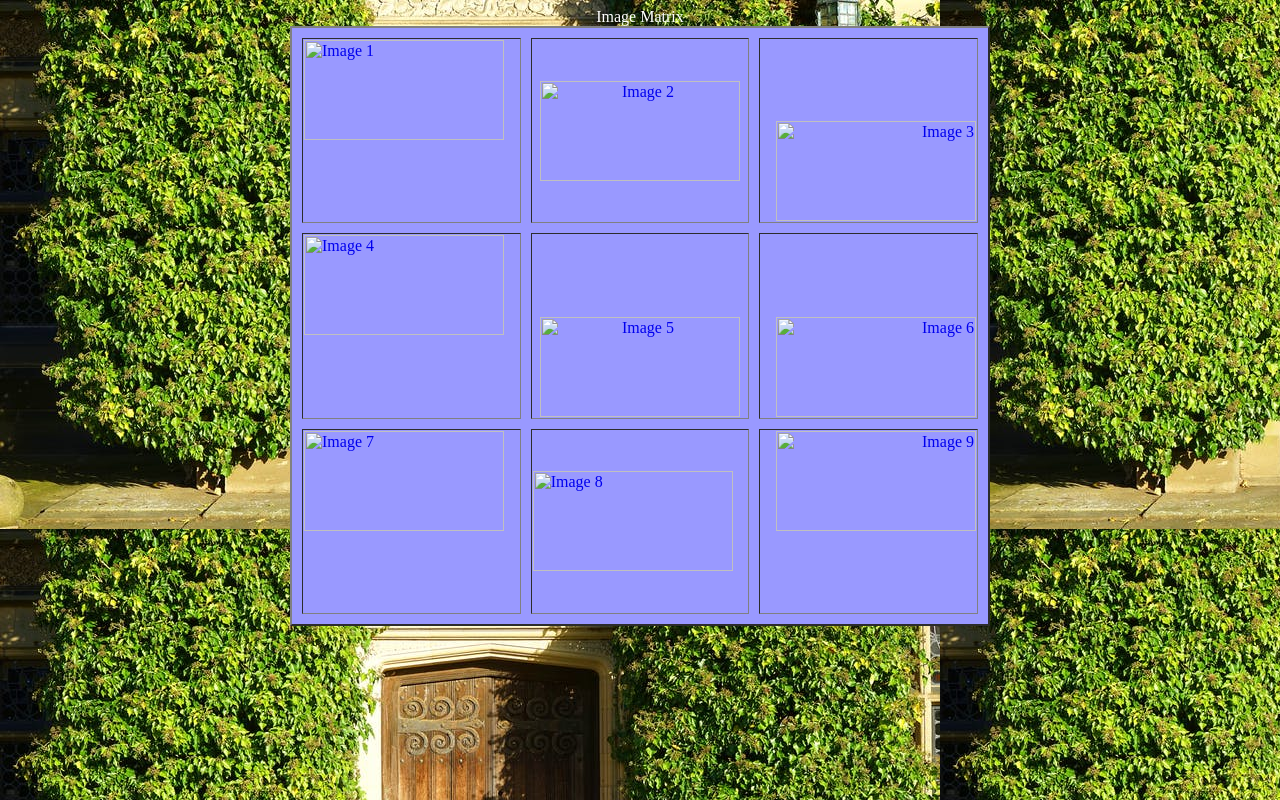
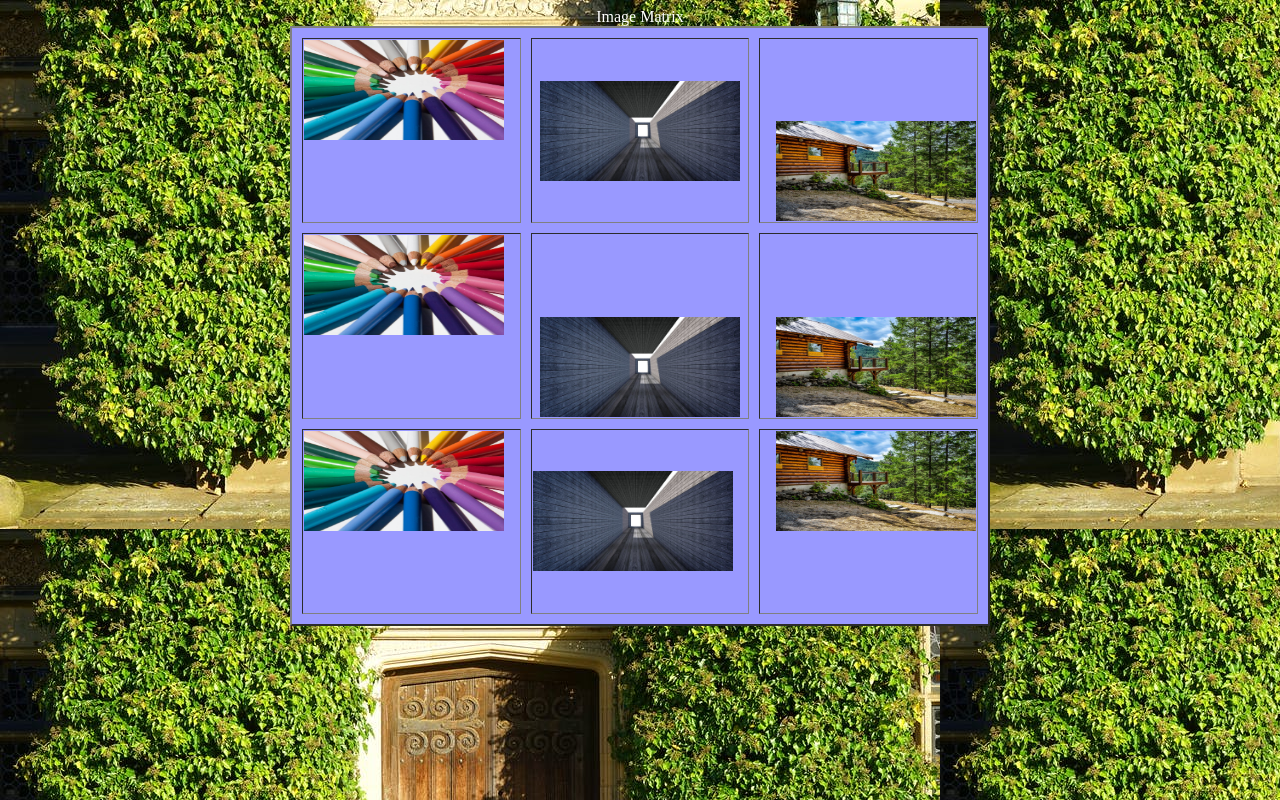
Before and after one commit to uditimehrotra/Assignment2, a plain HTML site: page 7.html in a window 1280 px wide. Drawn offline with Linux system fonts and the light colour scheme; files whose address does not match are found by name.

Commit message:
Update 7.html

```diff
--- a/7.html
+++ b/7.html
@@ -7,19 +7,19 @@
 			<caption><font color="white"> Image Matrix</font></caption>
 			<tr>
 
-				<td align=left valign=top><a href="Week1_1.html" target=_self><img src=images/6.jpg height=100 width=200 alt="Image 1" /></a> </td>
-				<td align=center valign=middle><a href="Week1_1.html" target=_self><img src=images/7.jpeg height=100 width=200 alt="Image 2" /></a></td>
-				<td align=right valign=bottom><a href="Week1_1.html" target=_self><img src=images/8.jpeg height=100 width=200 alt="Image 3" /></a></td>
+				<td align=left valign=top><a href="Week1_1.html" target=_self><img src=6.jpg height=100 width=200 alt="Image 1" /></a> </td>
+				<td align=center valign=middle><a href="Week1_1.html" target=_self><img src=7.jpeg height=100 width=200 alt="Image 2" /></a></td>
+				<td align=right valign=bottom><a href="Week1_1.html" target=_self><img src=8.jpeg height=100 width=200 alt="Image 3" /></a></td>
 			</tr>
 			<tr>
-				<td align=left valign=top><a href="Week1_1.html" target=_self><img src=images/6.jpg height=100 width=200 alt="Image 4" /></a></td>
-				<td align=center valign=bottom><a href="Week1_1.html" target=_self><img src=images/7.jpeg height=100 width=200 alt="Image 5" /></a></td>
-				<td align=right valign=bottom><a href="Week1_1.html" target=_self><img src=images/8.jpeg height=100 width=200 alt="Image 6" /></a></td>
+				<td align=left valign=top><a href="Week1_1.html" target=_self><img src=6.jpg height=100 width=200 alt="Image 4" /></a></td>
+				<td align=center valign=bottom><a href="Week1_1.html" target=_self><img src=7.jpeg height=100 width=200 alt="Image 5" /></a></td>
+				<td align=right valign=bottom><a href="Week1_1.html" target=_self><img src=8.jpeg height=100 width=200 alt="Image 6" /></a></td>
 			</tr>
 			<tr>
-				<td align=left valign=top><a href="Week1_1.html" target=_self><img src=images/6.jpg height=100 width=200 alt="Image 7" /></a></td>
-				<td align=centre valign=middle><a href="Week1_1.html" target=_self><img src=images/7.jpeg height=100 width=200 alt="Image 8" /></a></td>
-				<td align=right valign=top><a href="Week1_1.html" target=_self><img src=images/8.jpeg height=100 width=200 alt="Image 9" /></a></td>
+				<td align=left valign=top><a href="Week1_1.html" target=_self><img src=6.jpg height=100 width=200 alt="Image 7" /></a></td>
+				<td align=centre valign=middle><a href="Week1_1.html" target=_self><img src=7.jpeg height=100 width=200 alt="Image 8" /></a></td>
+				<td align=right valign=top><a href="Week1_1.html" target=_self><img src=8.jpeg height=100 width=200 alt="Image 9" /></a></td>
 			</tr>
 		</table>
 	</body>
```
